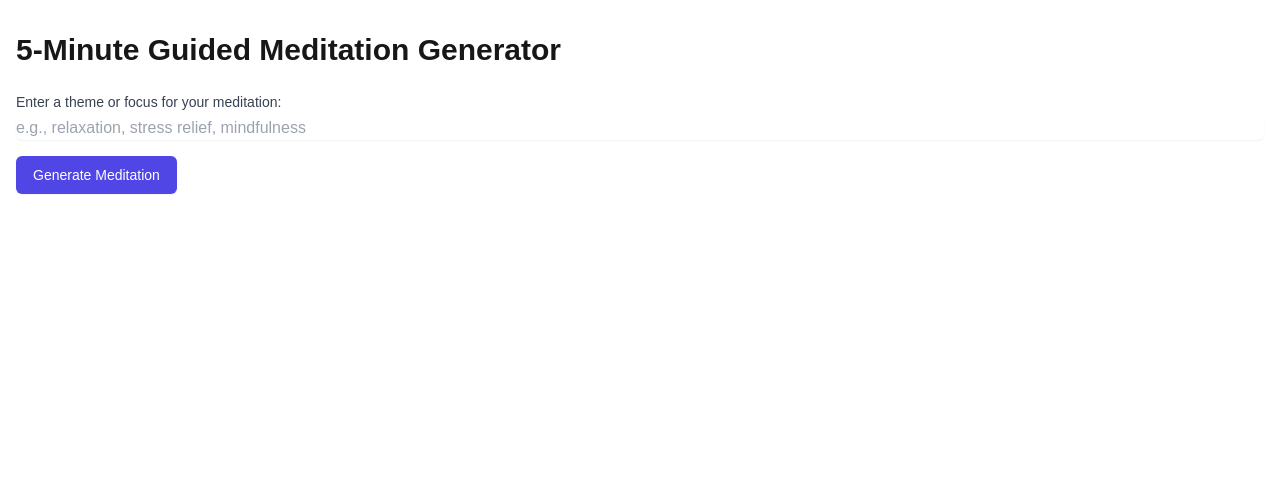
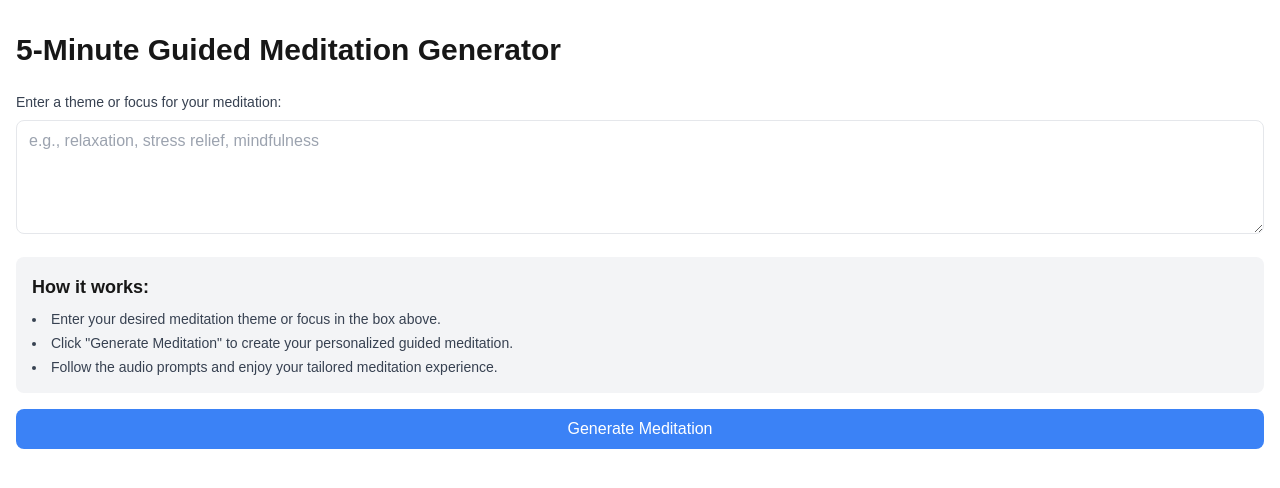
Before and after one commit to benblaine/write-and-reflect, a Next.js app: page / in a window 1280 px wide. Shown: the top 488 px of the page. Built offline with nearby package versions, Linux system fonts and the light colour scheme.

Commit message:
Update MeditationForm with textarea and disappearing instructions

```diff
--- a/components/MeditationForm.tsx
+++ b/components/MeditationForm.tsx
@@ -8,10 +8,12 @@ interface MeditationFormProps {
 export default function MeditationForm({ onMeditationGenerated }: MeditationFormProps) {
   const [input, setInput] = useState('')
   const [isLoading, setIsLoading] = useState(false)
+  const [isGenerated, setIsGenerated] = useState(false)
 
   const handleSubmit = async (e: React.FormEvent) => {
     e.preventDefault()
     setIsLoading(true)
+    setIsGenerated(false)
 
     try {
       const response = await fetch('/api/generate-meditation', {
@@ -26,6 +28,7 @@ export default function MeditationForm({ onMeditationGenerated }: MeditationForm
 
       const audios: MeditationAudio[] = await response.json()
       onMeditationGenerated(audios)
+      setIsGenerated(true)
     } catch (error) {
       console.error('Error generating meditation:', error)
       alert('Failed to generate meditation. Please try again.')
@@ -37,23 +40,33 @@ export default function MeditationForm({ onMeditationGenerated }: MeditationForm
   return (
     <form onSubmit={handleSubmit} className="space-y-4">
       <div>
-        <label htmlFor="meditation-input" className="block text-sm font-medium text-gray-700">
+        <label htmlFor="meditation-input" className="block text-sm font-medium text-gray-700 mb-2">
           Enter a theme or focus for your meditation:
         </label>
-        <input
-          type="text"
+        <textarea
           id="meditation-input"
           value={input}
           onChange={(e) => setInput(e.target.value)}
-          className="mt-1 block w-full rounded-md border-gray-300 shadow-sm focus:border-indigo-300 focus:ring focus:ring-indigo-200 focus:ring-opacity-50"
+          className="w-full px-3 py-2 text-gray-700 border rounded-lg focus:outline-none focus:border-blue-500"
+          rows={4}
           placeholder="e.g., relaxation, stress relief, mindfulness"
           required
         />
       </div>
+      {!isGenerated && (
+        <div className="bg-gray-100 p-4 rounded-lg">
+          <h3 className="text-lg font-semibold mb-2">How it works:</h3>
+          <ul className="list-disc list-inside space-y-1 text-sm text-gray-700">
+            <li>Enter your desired meditation theme or focus in the box above.</li>
+            <li>Click "Generate Meditation" to create your personalized guided meditation.</li>
+            <li>Follow the audio prompts and enjoy your tailored meditation experience.</li>
+          </ul>
+        </div>
+      )}
       <button
         type="submit"
         disabled={isLoading}
-        className="inline-flex items-center px-4 py-2 border border-transparent text-sm font-medium rounded-md shadow-sm text-white bg-indigo-600 hover:bg-indigo-700 focus:outline-none focus:ring-2 focus:ring-offset-2 focus:ring-indigo-500 disabled:opacity-50"
+        className="w-full px-4 py-2 text-white bg-blue-500 rounded-lg hover:bg-blue-600 focus:outline-none focus:ring-2 focus:ring-blue-500 focus:ring-opacity-50 disabled:opacity-50"
       >
         {isLoading ? 'Generating...' : 'Generate Meditation'}
       </button>
```
